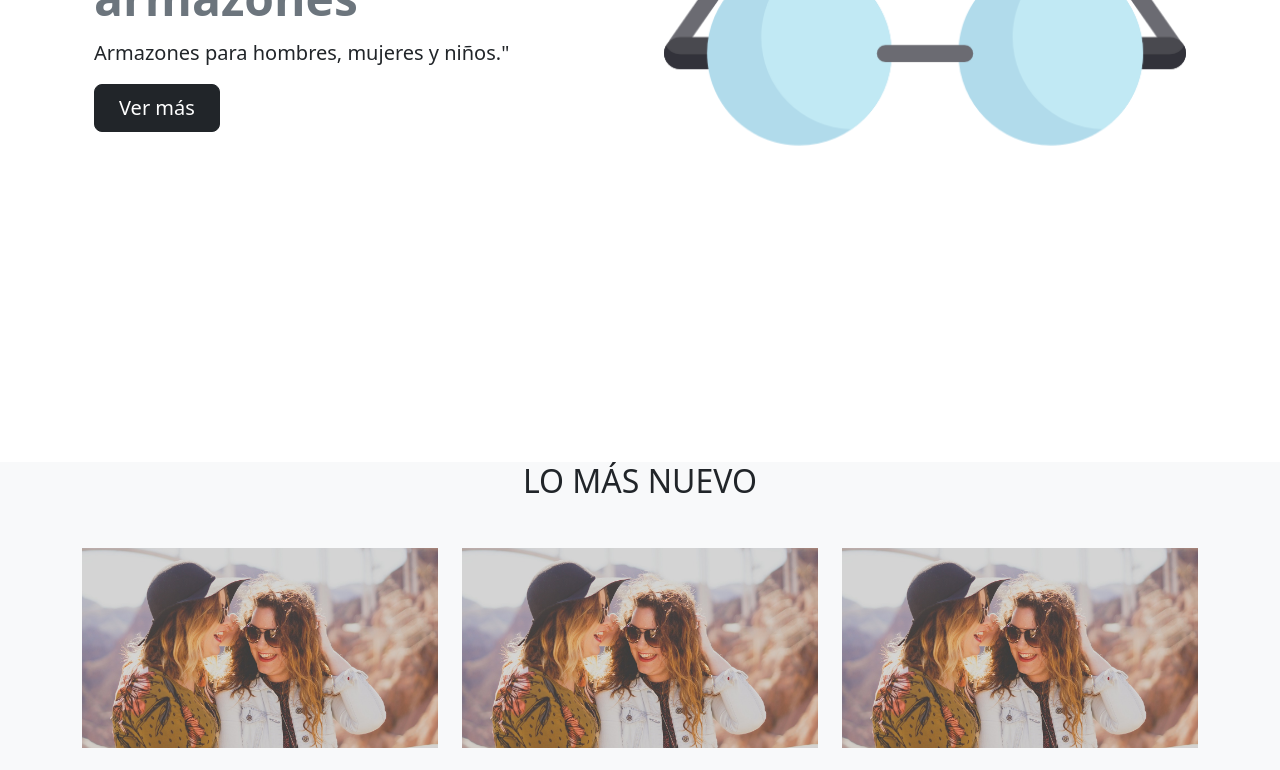
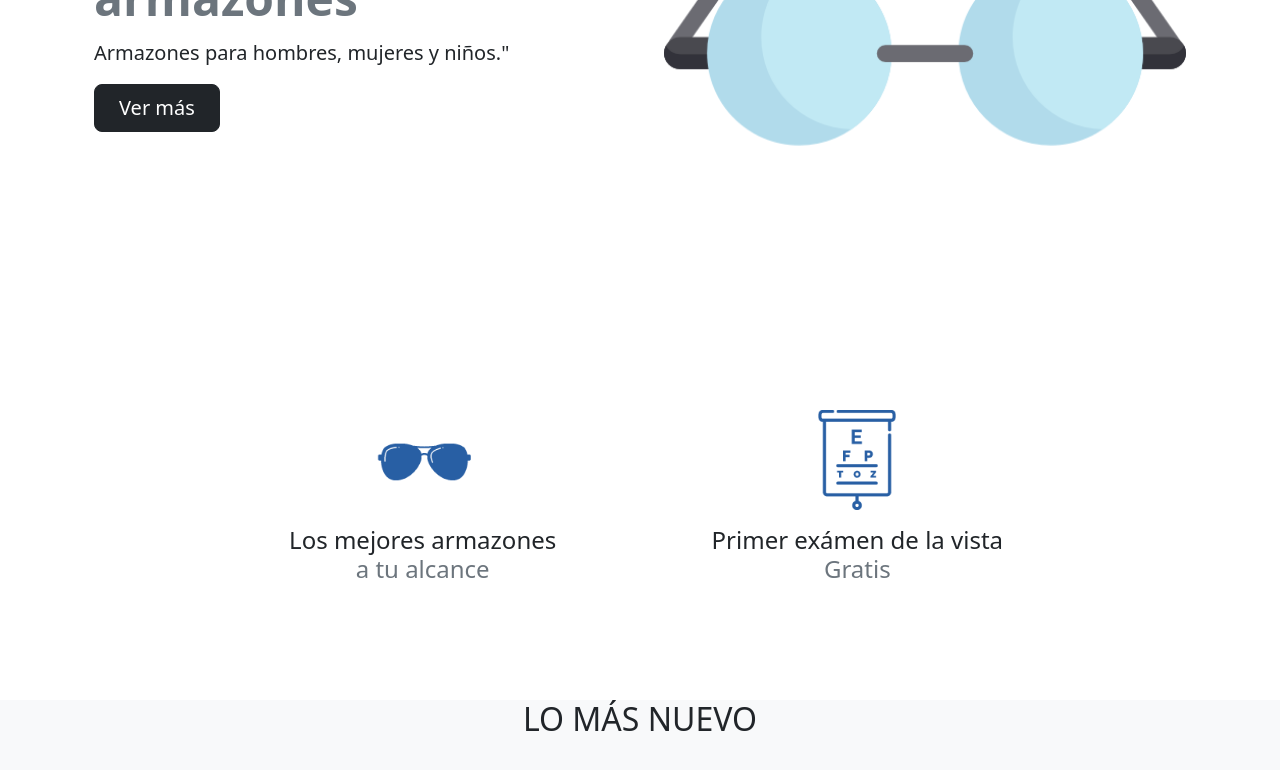
Before and after one commit to MeliBis/opticenter, a React (Vite) app: page /productos in a window 1280 px wide. Shown: the part 428-1198 px from the top of the page. Built offline with nearby package versions, Linux system fonts and the light colour scheme.

Commit message:
se agregan iconos seccion productos

```diff
--- a/src/Components/Pages/ProductsPage.jsx
+++ b/src/Components/Pages/ProductsPage.jsx
@@ -1,11 +1,14 @@
 import GalleryProducts from "../Products-services/GalleryProducts"
+import IconosProducts from "../Products-services/IconosProducts"
 import IntroProducts from "../Products-services/IntroProducts"
 
 const ProductsPage = () => {
   return (
     <div>
       <IntroProducts/>
+      <IconosProducts/>
       <GalleryProducts/>
+
     </div>
   )
 }
--- /dev/null
+++ b/src/Components/Products-services/IconosProducts.jsx
@@ -0,0 +1,34 @@
+import { Link } from 'react-router-dom'
+import iconosProduct1 from '../../assets/products/gafas.png'
+import iconosProduct2 from '../../assets/products/test.png'
+
+
+const IconosProducts = () => {
+  return (
+    <div className="row text-center mt-5 d-flex justify-content-center">
+    <div className="col-md-4">
+      <span className="fa-stack fa-4x">
+        <Link to='/productos'>
+          <img src={iconosProduct1} width={100} className="" alt="" />
+        </Link>
+       </span>
+      <h4 className="my-3">Los mejores armazones <br /><span className='text-secondary'>a tu alcance</span></h4>
+      <p className="text-muted">
+      </p>
+    </div>
+    <div className="col-md-4">
+      <span className="fa-stack fa-4x">
+        <Link to='/productos'>
+          <img src={iconosProduct2} width={100} className="" alt="" />
+        </Link>
+      </span>
+      <h4 className="my-3">Primer exámen de la vista <br /><span className="text-secondary">Gratis</span></h4>
+      <p className="text-muted">
+      </p>
+    </div>
+
+  </div>
+  )
+}
+
+export default IconosProducts
```
Also changed, not shown: src/assets/products/gafas.png (added), src/assets/products/test.png (added).
